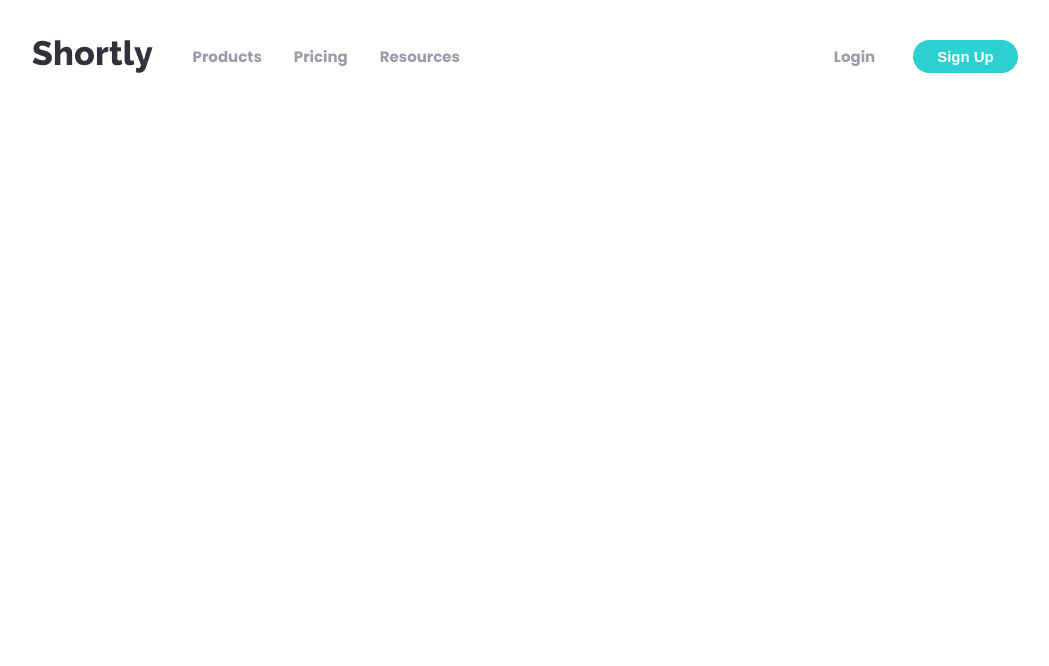
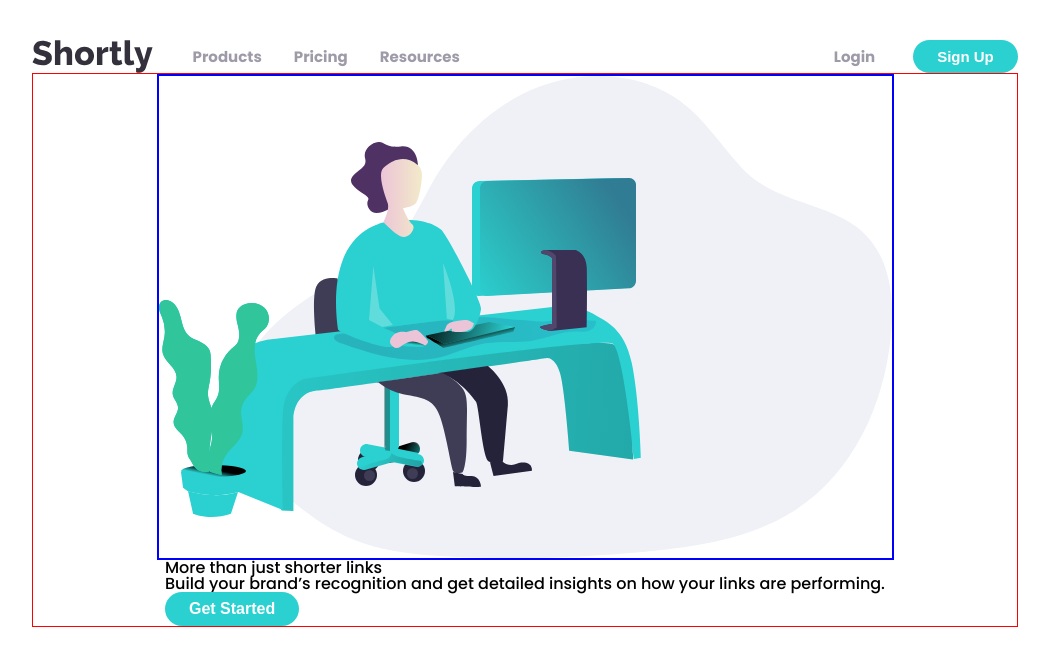
Before and after one commit to tkressma/shortly-landing-page, a React (Create React App) app: page / in a window 1280 px wide. Shown: the top 666 px of the page, without its empty margins (115-1164 px from the left). Built offline with nearby package versions, Linux system fonts and the light colour scheme.

Commit message:
Add base for hero

```diff
--- a/src/components/header/Header.js
+++ b/src/components/header/Header.js
@@ -2,12 +2,14 @@ import React from "react";
 import Container from "../UI/Container";
 import styles from "./Header.module.css";
 import Navbar from "./Navbar";
+import Hero from "./Hero";
 
 function Header(props) {
   return (
     <header className={styles.header}>
       <Container>
         <Navbar />
+        <Hero/>
       </Container>
     </header>
   );
--- /dev/null
+++ b/src/components/header/Hero.js
@@ -0,0 +1,18 @@
+import React from "react";
+import styles from "./Hero.module.css"
+import ButtonCTA from "../UI/ButtonCTA";
+import illustration from "../../assets/illustration-working.svg"
+function Hero() {
+    return (
+        <section className={styles.hero}>
+            <article className={styles["hero__article"]}>
+                <h1>More than just shorter links</h1>
+                <p>Build your brand’s recognition and get detailed insights on how your links are performing.</p>
+                <ButtonCTA text="Get Started"/>
+            </article>
+            <img className={styles["hero__img"]} src={illustration} />
+        </section>
+    )
+}
+
+export default Hero;
--- /dev/null
+++ b/src/components/header/Hero.module.css
@@ -0,0 +1,17 @@
+.hero {
+    display: flex;
+    flex-direction: column;
+    border: 1px solid red;
+    align-items: center;
+}
+
+.hero__article {
+    flex: 1 1 50%;
+    order: 2;
+}
+
+.hero__img {
+    border: 2px solid blue;
+    flex: 1 1 50%;
+    order: 1;
+}
```
